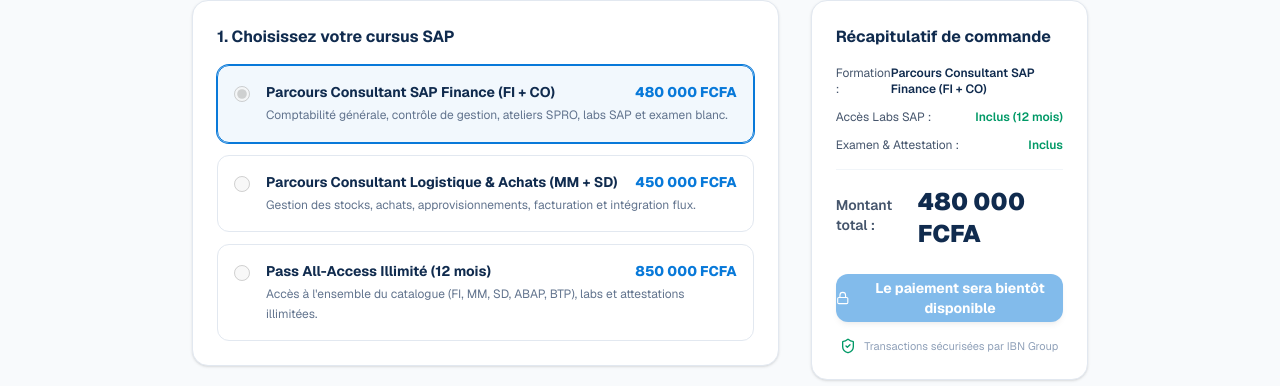
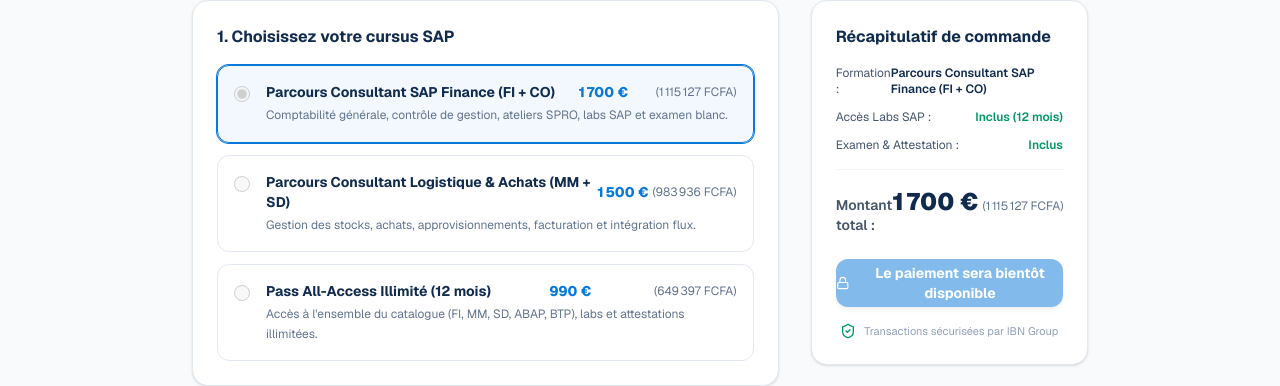
Before and after one commit to Ange-Mervie/Plateforme-e_learning-SAP, a Next.js app: page /paiement in a window 1280 px wide. Shown: the part 277-663 px from the top of the page. Built offline with nearby package versions, Linux system fonts and the light colour scheme; no server answers.

Commit message:
feat: prix EUR réels SAP 2026 + conversion XAF (BCEAO 655,957)

```diff
--- a/src/app/catalogue/page.tsx
+++ b/src/app/catalogue/page.tsx
@@ -3,6 +3,7 @@
 import { useMemo, useState } from "react";
 import Link from "next/link";
 import { COURSES } from "@/data/courses";
+import { formatEur, formatXaf, eurToXaf } from "@/lib/currency";
 import { useLanguage } from "@/context/language-context";
 import { Search, SlidersHorizontal, BookOpen, Clock, ArrowRight } from "lucide-react";
 
@@ -329,12 +330,19 @@ export default function Catalogue() {
                       </p>
 
                       <div className="mt-6 border-t border-slate-100 pt-4 flex items-center justify-between">
-                        <div>
-                          <p className="text-[10px] text-slate-400">Tarif formation</p>
-                          <span className="text-base font-extrabold text-navy">
-                            {course.price ? `${course.price.toLocaleString("fr-FR")} FCFA` : "Gratuit"}
-                          </span>
-                        </div>
+                          <div>
+                            <p className="text-[10px] text-slate-400">Tarif formation</p>
+                            <div className="flex items-baseline gap-1">
+                              <span className="text-base font-extrabold text-navy">
+                                {course.price ? formatEur(course.price) : "Gratuit"}
+                              </span>
+                              {course.price ? (
+                                <span className="text-sm text-slate-500">
+                                  ({formatXaf(eurToXaf(course.price))})
+                                </span>
+                              ) : null}
+                            </div>
+                          </div>
                         <Link
                           href={`/formation/${course.slug}`}
                           className="inline-flex items-center gap-1 text-xs font-bold text-primary group-hover:translate-x-1 transition-transform"
--- a/src/app/formation/[slug]/page.tsx
+++ b/src/app/formation/[slug]/page.tsx
@@ -3,6 +3,7 @@ import { notFound } from "next/navigation";
 import Link from "next/link";
 import { COURSES, getCourseBySlug } from "@/data/courses";
 import { TRAINERS } from "@/data/trainers";
+import { formatEur, formatXaf, eurToXaf } from "@/lib/currency";
 import {
   BookOpen,
   Clock,
@@ -117,9 +118,16 @@ async function FormationContent({ params }: Props) {
             <div className="rounded-2xl border border-slate-700 bg-white p-7 text-navy shadow-xl lg:sticky lg:top-24">
               <div className="flex items-baseline justify-between">
                 <span className="text-sm font-semibold text-slate-500">Accès formation</span>
-                <span className="text-3xl font-extrabold text-navy">
-                  {currentCourse.price ? `${currentCourse.price.toLocaleString("fr-FR")} FCFA` : "Gratuit"}
-                </span>
+                <div className="flex items-baseline gap-1">
+                  <span className="text-3xl font-extrabold text-navy">
+                    {currentCourse.price ? formatEur(currentCourse.price) : "Gratuit"}
+                  </span>
+                  {currentCourse.price ? (
+                    <span className="text-sm text-slate-500">
+                      ({formatXaf(eurToXaf(currentCourse.price))})
+                    </span>
+                  ) : null}
+                </div>
               </div>
               <p className="mt-2 text-xs text-slate-500">
                 Accès illimité aux vidéos, cas pratiques SAP, labs et quiz d&apos;évaluation.
--- a/src/app/paiement/page.tsx
+++ b/src/app/paiement/page.tsx
@@ -8,29 +8,27 @@ import {
   ShieldCheck,
   Lock,
 } from "lucide-react";
+import { formatEur, formatXaf, eurToXaf } from "@/lib/currency";
 
 const PACKS = [
   {
     id: "pack-finance",
     title: "Parcours Consultant SAP Finance (FI + CO)",
-    amount: "480 000 FCFA",
-    numericAmount: 480000,
+    amountEur: 1700,
     desc: "Comptabilité générale, contrôle de gestion, ateliers SPRO, labs SAP et examen blanc.",
     popular: true,
   },
   {
     id: "pack-supply",
     title: "Parcours Consultant Logistique & Achats (MM + SD)",
-    amount: "450 000 FCFA",
-    numericAmount: 450000,
+    amountEur: 1500,
     desc: "Gestion des stocks, achats, approvisionnements, facturation et intégration flux.",
     popular: false,
   },
   {
     id: "pack-all",
     title: "Pass All-Access Illimité (12 mois)",
-    amount: "850 000 FCFA",
-    numericAmount: 850000,
+    amountEur: 990,
     desc: "Accès à l'ensemble du catalogue (FI, MM, SD, ABAP, BTP), labs et attestations illimitées.",
     popular: false,
   },
@@ -103,7 +101,12 @@ export default function Paiement() {
                           <div className="flex-1">
                             <div className="flex items-center justify-between">
                               <p className="text-sm font-bold text-navy">{pack.title}</p>
-                              <span className="text-sm font-extrabold text-primary">{pack.amount}</span>
+                              <span className="text-sm font-extrabold text-primary">
+                                {formatEur(pack.amountEur)}
+                              </span>
+                              <span className="text-xs text-slate-500 ml-1">
+                                ({formatXaf(eurToXaf(pack.amountEur))})
+                              </span>
                             </div>
                             <p className="mt-1 text-xs text-slate-500 leading-relaxed">{pack.desc}</p>
                           </div>
@@ -214,7 +217,12 @@ export default function Paiement() {
 
                   <div className="mt-4 flex items-baseline justify-between">
                     <span className="text-sm font-semibold text-slate-600">Montant total :</span>
-                    <span className="text-2xl font-black text-navy">{selectedPack.amount}</span>
+                    <span className="text-2xl font-black text-navy">
+                      {formatEur(selectedPack.amountEur)}
+                    </span>
+                    <span className="text-xs text-slate-500 ml-1">
+                      ({formatXaf(eurToXaf(selectedPack.amountEur))})
+                    </span>
                   </div>
 
                   {error && <p className="mt-4 text-xs font-semibold text-red-600">{error}</p>}
--- a/src/data/courses.ts
+++ b/src/data/courses.ts
@@ -52,7 +52,7 @@ export const COURSES: Course[] = [
     languages: ["fr", "en"],
     labIncluded: true,
     certificationPrep: false,
-    price: 190,
+    price: 750,
     free: false,
     featured: true,
     trainerSlug: "consultant-financier",
@@ -77,7 +77,7 @@ export const COURSES: Course[] = [
     languages: ["fr", "en"],
     labIncluded: true,
     certificationPrep: false,
-    price: 210,
+    price: 950,
     free: false,
     featured: true,
     trainerSlug: "consultant-financier",
@@ -99,7 +99,7 @@ export const COURSES: Course[] = [
     languages: ["fr", "en"],
     labIncluded: true,
     certificationPrep: false,
-    price: 185,
+    price: 750,
     free: false,
     featured: true,
     trainerSlug: "logisticien",
@@ -121,7 +121,7 @@ export const COURSES: Course[] = [
     languages: ["fr", "en"],
     labIncluded: true,
     certificationPrep: false,
-    price: 185,
+    price: 750,
     free: false,
     featured: true,
     trainerSlug: "logisticien",
@@ -143,7 +143,7 @@ export const COURSES: Course[] = [
     languages: ["fr", "en"],
     labIncluded: true,
     certificationPrep: false,
-    price: 220,
+    price: 590,
     free: false,
     featured: true,
     trainerSlug: "architecte-btp",
@@ -165,7 +165,7 @@ export const COURSES: Course[] = [
     languages: ["fr", "en"],
     labIncluded: true,
     certificationPrep: false,
-    price: 240,
+    price: 950,
     free: false,
     featured: false,
     trainerSlug: "architecte-btp",
--- /dev/null
+++ b/src/lib/currency.ts
@@ -0,0 +1,51 @@
+export const CURRENCY_CONFIG = {
+  base: "EUR",
+  target: "XAF",
+  rate: 655.957, // 1 EUR = 655,957 XAF (parité fixe BCEAO/BEAC, 11 nov 2026)
+  lastUpdated: "2026-11-11",
+  source: "BCEAO / BEAC",
+};
+
+export function eurToXaf(amountEur: number): number {
+  return Math.round(amountEur * CURRENCY_CONFIG.rate);
+}
+
+export function formatXaf(amountXaf: number): string {
+  return new Intl.NumberFormat("fr-FR", {
+    style: "currency",
+    currency: "XAF",
+    minimumFractionDigits: 0,
+    maximumFractionDigits: 0,
+  }).format(amountXaf);
+}
+
+export function formatEur(amountEur: number): string {
+  return new Intl.NumberFormat("fr-FR", {
+    style: "currency",
+    currency: "EUR",
+    minimumFractionDigits: 0,
+    maximumFractionDigits: 0,
+  }).format(amountEur);
+}
+
+export const SUBSCRIPTION_CONFIG = {
+  monthly: {
+    priceEur: 99,
+    label: "Mensuel",
+    description: "Accès illimité à tous les modules SAP, Labs et examens.",
+  },
+  yearly: {
+    priceEur: 990,
+    label: "Annuel",
+    description: "Accès illimité à tous les modules SAP, Labs et examens. 2 mois offerts.",
+  },
+  certificationExamEur: 200, // Prix coupon d'examen SAP 2026
+};
+
+export function formatSubscriptionPriceEur(priceEur: number): string {
+  return formatEur(priceEur);
+}
+
+export function formatSubscriptionPriceXaf(priceEur: number): string {
+  return formatXaf(eurToXaf(priceEur));
+}
```
